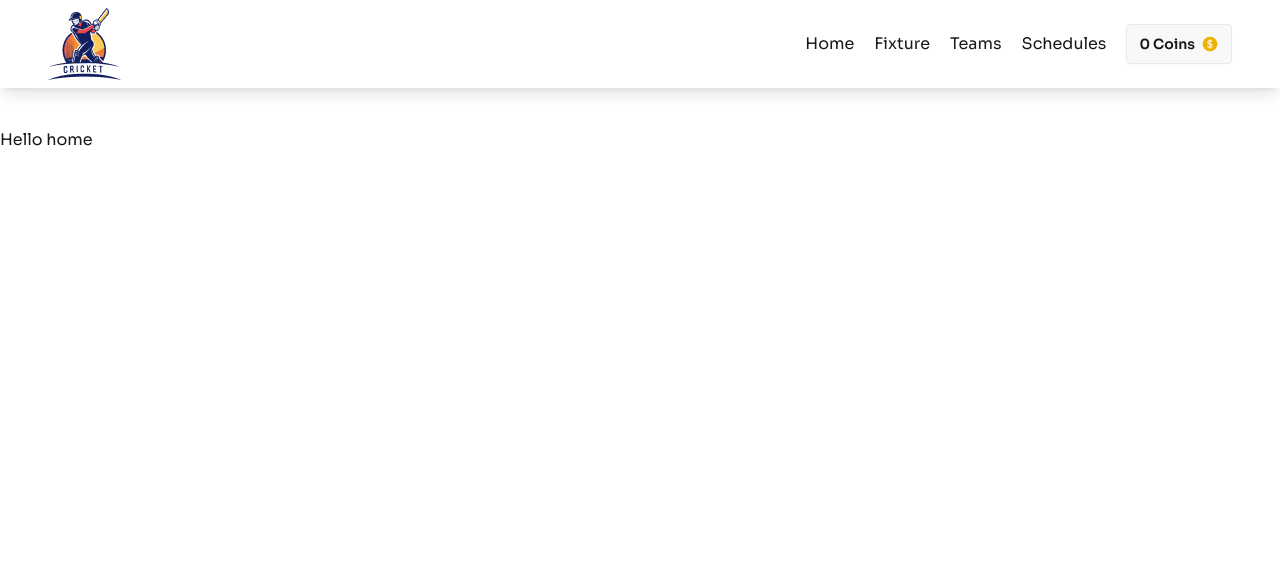
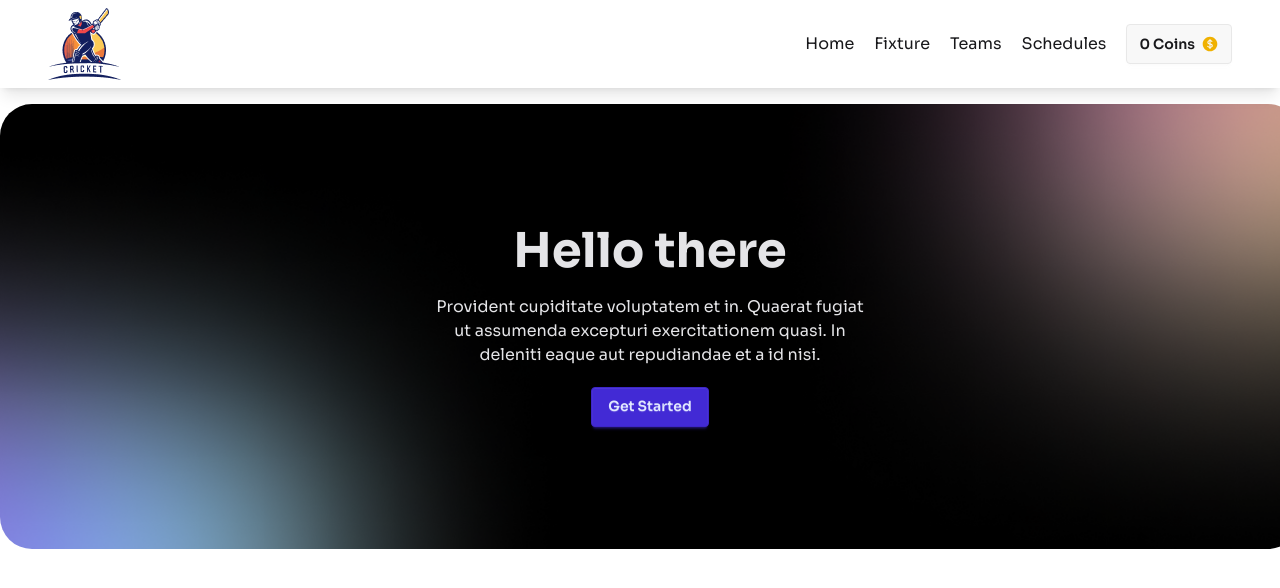
Before and after one commit to LaboneeAktar/dream-cricket-team, a React (Vite) app: page / in a window 1280 px wide. Shown: the top 588 px of the page. Built offline with nearby package versions, Linux system fonts and the light colour scheme.

Commit message:
Created banner section and bg image

```diff
--- /dev/null
+++ b/src/Components/Banner/Banner.jsx
@@ -0,0 +1,28 @@
+import bannerImage from "../../assets/images/bg-shadow.png";
+const Banner = () => {
+  return (
+    <div>
+      <div
+        className="hero w-[1300px] h-[445px] mx-auto rounded-4xl bg-black"
+        style={{
+          backgroundImage: `url(${bannerImage})`,
+        }}
+      >
+        <div className=""></div>
+        <div className="hero-content text-neutral-content text-center">
+          <div className="max-w-md">
+            <h1 className="mb-5 text-5xl font-bold">Hello there</h1>
+            <p className="mb-5">
+              Provident cupiditate voluptatem et in. Quaerat fugiat ut assumenda
+              excepturi exercitationem quasi. In deleniti eaque aut repudiandae
+              et a id nisi.
+            </p>
+            <button className="btn btn-primary">Get Started</button>
+          </div>
+        </div>
+      </div>
+    </div>
+  );
+};
+
+export default Banner;
--- a/src/Components/Navbar/Nav.jsx
+++ b/src/Components/Navbar/Nav.jsx
@@ -3,7 +3,7 @@
 const Nav = () => {
   return (
     <div>
-      <div className="navbar bg-base-100 shadow-lg lg:mb-10">
+      <div className="navbar bg-base-100 shadow-lg lg:mb-4">
         <div className="navbar-start">
           <div className="dropdown">
             <div tabIndex={0} role="button" className="btn btn-ghost lg:hidden">
--- a/src/Pages/Home/Home.jsx
+++ b/src/Pages/Home/Home.jsx
@@ -1,11 +1,12 @@
 import React from "react";
 import Nav from "../../Components/Navbar/Nav";
+import Banner from "../../Components/Banner/Banner";
 
 const Home = () => {
   return (
     <div>
       <Nav></Nav>
-      <h2>Hello home</h2>
+      <Banner></Banner>
     </div>
   );
 };
```
